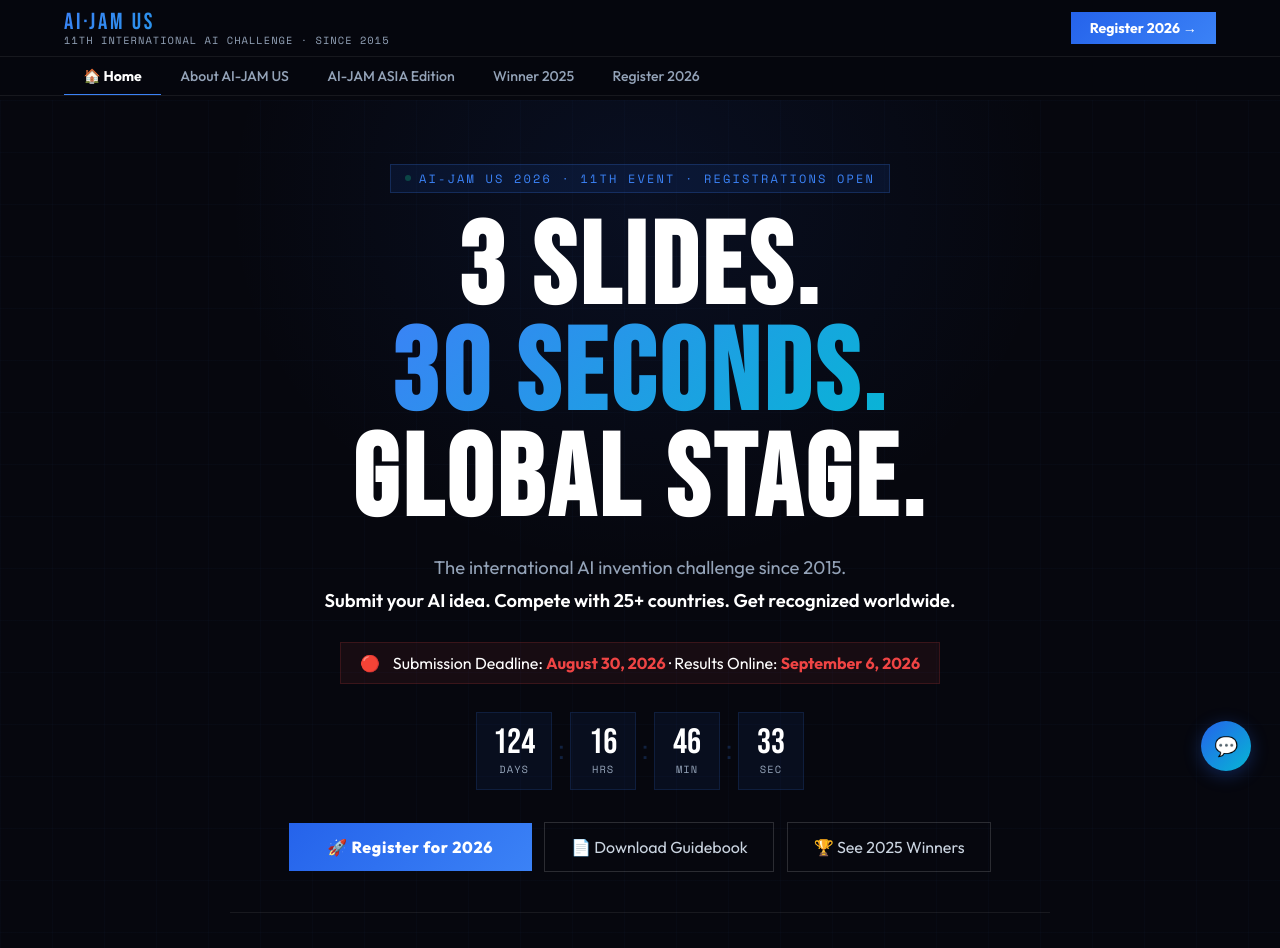
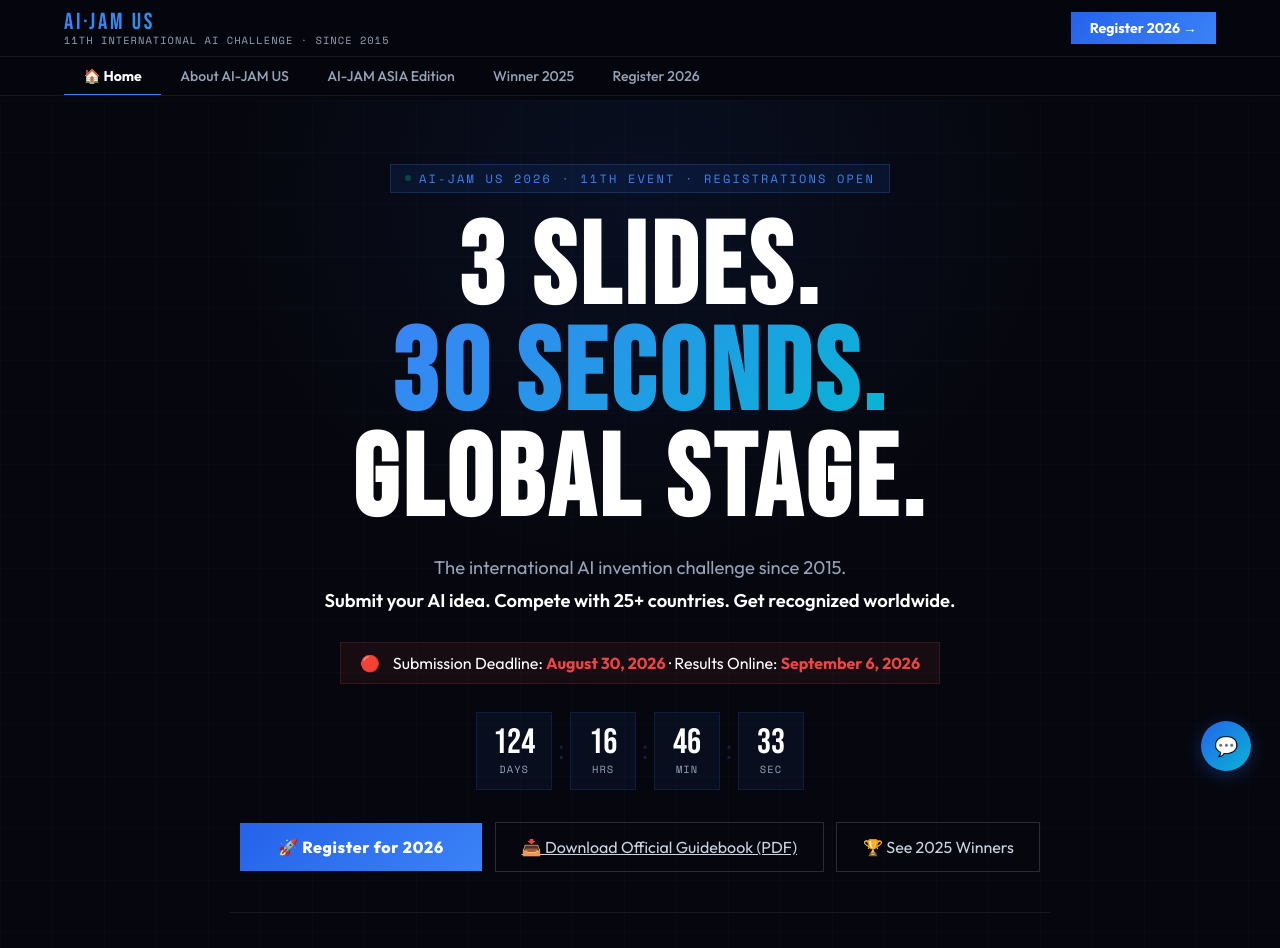
Before and after one commit to ryankoo76/aijam-website, a Next.js app: page / in a window 1280 px wide. Shown: the top 948 px of the page. Built offline with nearby package versions, Linux system fonts and the light colour scheme.

Commit message:
add guidebook PDF and connect all download buttons

```diff
--- a/app/page.tsx
+++ b/app/page.tsx
@@ -8,7 +8,7 @@
 import PageWinners from '@/components/PageWinners';
 import PageRegister from '@/components/PageRegister';
 import Footer from '@/components/Footer';
-import ChatWidget, { showToastExternal } from '@/components/ChatWidget';
+import ChatWidget from '@/components/ChatWidget';
 
 type Page = 'home' | 'about' | 'asia' | 'winners' | 'register';
 
@@ -20,19 +20,12 @@
     window.scrollTo({ top: 0, behavior: 'smooth' });
   }
 
-  function dlGuide() {
-    showToastExternal('📘 Guidebook PDF coming soon!');
-    alert(
-      'Official Guidebook 2026\n\nThe PDF Guidebook will be available at:\nwww.aijam-us.com/guidebook-2026.pdf\n\nRegistered participants receive it automatically by email.\nContact: Team@aijam.org'
-    );
-  }
-
   return (
     <>
       <Nav activePage={activePage} onSwitch={switchPage} />
 
       <div style={{ display: activePage === 'home' ? 'block' : 'none' }}>
-        <PageHome onSwitch={switchPage} onDlGuide={dlGuide} />
+        <PageHome onSwitch={switchPage} />
       </div>
       <div style={{ display: activePage === 'about' ? 'block' : 'none' }}>
         <PageAbout />
@@ -44,7 +37,7 @@
         <PageWinners onSwitch={switchPage} />
       </div>
       <div style={{ display: activePage === 'register' ? 'block' : 'none' }}>
-        <PageRegister onDlGuide={dlGuide} />
+        <PageRegister />
       </div>
 
       <Footer onSwitch={switchPage} />
--- a/components/ChatWidget.tsx
+++ b/components/ChatWidget.tsx
@@ -14,7 +14,7 @@
   result: 'Results are announced online on September 6, 2026. Online announcement only.',
   about: 'AI-JAM US was founded in 2015 by Mr. Rayn Koo. Now in its 11th year with 10,000+ participants from 72+ countries, based in Mountain View, CA.',
   winner: 'Download the full 2025 Award List PDF from the Winners page. For 2024 and earlier: Team@aijam.org',
-  guide: 'Click "Download Official Guidebook" button. Registered participants get it automatically by email.',
+  guide: 'Download the Official Guidebook PDF here: /AIJAM_Guidebook_2026.pdf — Registered participants also get it automatically by email.',
 };
 
 const toasts = [
--- a/components/PageHome.tsx
+++ b/components/PageHome.tsx
@@ -4,10 +4,9 @@
 
 interface PageHomeProps {
   onSwitch: (page: string) => void;
-  onDlGuide: () => void;
 }
 
-export default function PageHome({ onSwitch, onDlGuide }: PageHomeProps) {
+export default function PageHome({ onSwitch }: PageHomeProps) {
   const [countdown, setCountdown] = useState({ d: '--', h: '--', m: '--', s: '--' });
 
   useEffect(() => {
@@ -48,7 +47,7 @@
           </div>
           <div className="hero-btns">
             <button className="btn-main" onClick={() => onSwitch('register')}>🚀 Register for 2026</button>
-            <button className="btn-sec" onClick={onDlGuide}>📄 Download Guidebook</button>
+            <a className="btn-sec" href="/AIJAM_Guidebook_2026.pdf" download="AIJAM_Guidebook_2026.pdf" target="_blank" rel="noopener noreferrer">📥 Download Official Guidebook (PDF)</a>
             <button className="btn-sec" onClick={() => onSwitch('winners')}>🏆 See 2025 Winners</button>
           </div>
           <div className="hero-stats">
@@ -368,7 +367,7 @@
           <div style={{display:'inline-flex',alignItems:'center',gap:'.6rem',background:'rgba(239,68,68,.07)',border:'1px solid rgba(239,68,68,.18)',padding:'.65rem 1.3rem',marginBottom:'1.8rem',fontSize:'1rem'}}>🔴&nbsp;<span>Final Deadline: <strong style={{color:'var(--red)'}}>August 30, 2026</strong> · Results: <strong style={{color:'var(--green)'}}>September 6, 2026</strong></span></div>
           <div style={{display:'flex',gap:'1rem',justifyContent:'center',flexWrap:'wrap'}}>
             <button className="btn-main" onClick={() => onSwitch('register')}>🚀 Register Now</button>
-            <button className="btn-sec" onClick={onDlGuide}>📄 Download Guidebook</button>
+            <a className="btn-sec" href="/AIJAM_Guidebook_2026.pdf" download="AIJAM_Guidebook_2026.pdf" target="_blank" rel="noopener noreferrer">📥 Download Official Guidebook (PDF)</a>
           </div>
           <p style={{marginTop:'1.2rem',fontSize:'.82rem',color:'rgba(148,163,184,.4)'}}>📍 855 Maude Avenue, Mountain View, CA · ✉ Team@aijam.org</p>
         </div>
--- a/components/PageRegister.tsx
+++ b/components/PageRegister.tsx
@@ -2,11 +2,7 @@
 
 import { useState } from 'react';
 
-interface PageRegisterProps {
-  onDlGuide: () => void;
-}
-
-export default function PageRegister({ onDlGuide }: PageRegisterProps) {
+export default function PageRegister() {
   const [fn, setFn] = useState('');
   const [ln, setLn] = useState('');
   const [em, setEm] = useState('');
@@ -50,7 +46,7 @@
                 <li>Submission checklist</li>
                 <li>Key dates and FAQ</li>
               </ul>
-              <button className="btn-dl" onClick={onDlGuide}>📥 Download Official Guidebook (PDF)</button>
+              <a className="btn-dl" href="/AIJAM_Guidebook_2026.pdf" download="AIJAM_Guidebook_2026.pdf" target="_blank" rel="noopener noreferrer">📥 Download Official Guidebook (PDF)</a>
             </div>
 
             <div className="wyg">
```
Also changed, not shown: 1 other file (tests, documents, lock files or other folders).
